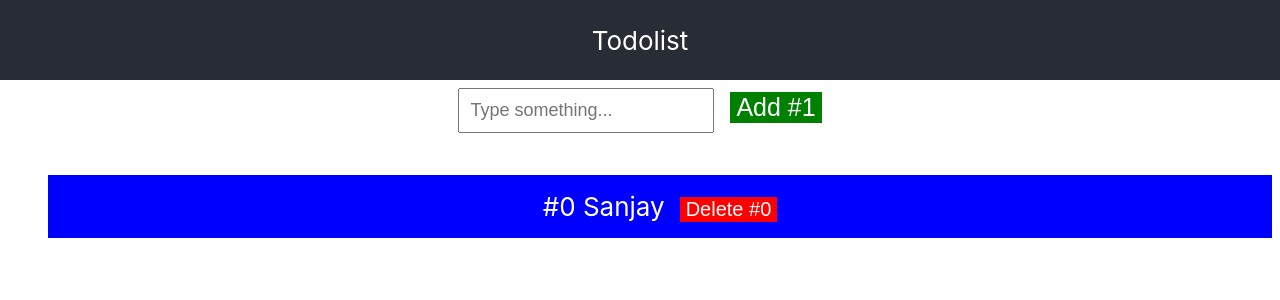
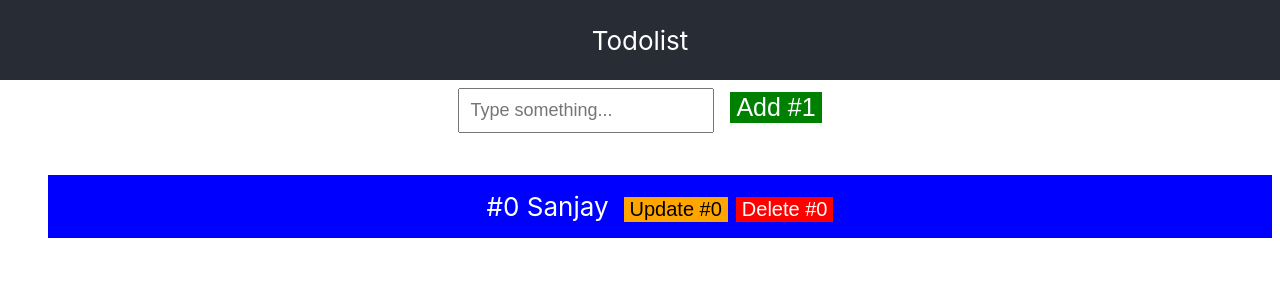
Before and after one commit to SanjayDevTech/react-todo-list, a React (Create React App) app: page / in a window 1280 px wide. Shown: the top 300 px of the page. Built offline with nearby package versions, Linux system fonts and the light colour scheme.

Commit message:
Update functionality

```diff
--- a/src/App.css
+++ b/src/App.css
@@ -47,6 +47,14 @@
   font-size: 20px;
 }
 
+.App-btn-update {
+  color: black;
+  background-color: orange;
+  border: none;
+  font-size: 20px;
+  margin-right: 8px;
+}
+
 .App-input {
   font-size: 18px;
   padding: 10px;
--- a/src/App.js
+++ b/src/App.js
@@ -17,13 +17,25 @@ function App() {
     curTodos.push({id: count, title: curText});
     setTodos(curTodos);
     setCount(count+1);
+    setText("");
   }
 
-  function deleteTodo(id) {
+  function deleteTodo(index) {
     const curTodos = [...todos];
-    curTodos.splice(id, 1);
+    curTodos.splice(index, 1);
     setTodos(curTodos);
   }
+
+  function updateTodo(index) {
+    if (text.trim() === "" || index < 0) {
+      return;
+    }
+    const curTodos = [...todos];
+    curTodos[index].title = text;
+    setTodos(curTodos);
+    setText("");
+  }
+
   return (
     <div className="App">
       <header className="App-header">Todolist</header>
@@ -38,6 +50,7 @@ function App() {
         <div className="App-item-content">
         #{todo.id} {todo.title}
         </div>
+        <button onClick={() => updateTodo(index)} className="App-btn-update">Update #{todo.id}</button>
         <button onClick={() => deleteTodo(index)} className="App-btn-delete">Delete #{todo.id}</button>
         </li>
       ))}
```
Also changed, not shown: 1 other file (tests, documents, lock files or other folders).
